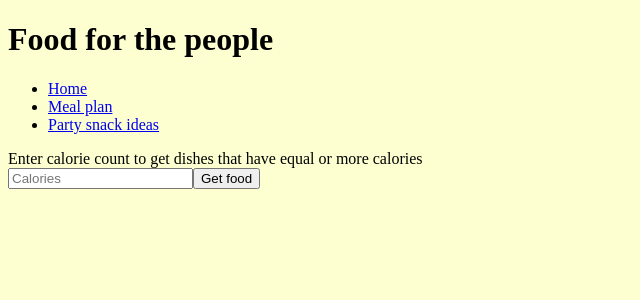
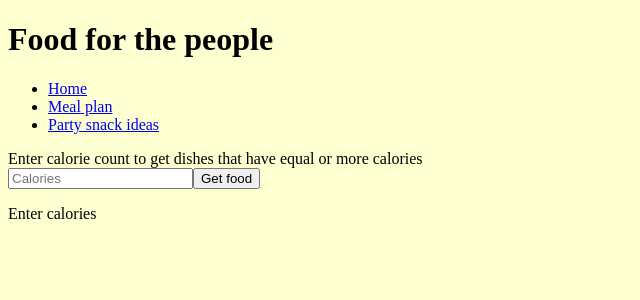
Before and after one commit to ArminasStrolys/react-tietoevry, a React (Create React App) app: page / in a window 1280 px wide. Shown: the top 300 px of the page, without its empty margins (0-640 px from the left). Built offline with nearby package versions, Linux system fonts and the light colour scheme.

Commit message:
Update dishes.jsx

```diff
--- a/src/components/dishes/dishes.jsx
+++ b/src/components/dishes/dishes.jsx
@@ -10,7 +10,7 @@ const Dishes = () => {
   return (
     <div>
       <Search getCals={getCals} />
-      {getCalories > 0 ? console.log("not null") : console.log("null")}
+      {getCalories > 0 ? console.log("null") : (<div>Enter calories</div>)}
     </div>
   );
 };
```
